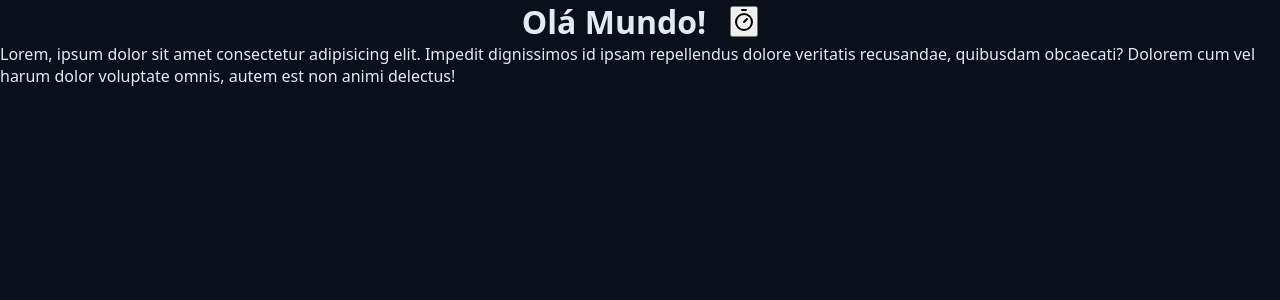
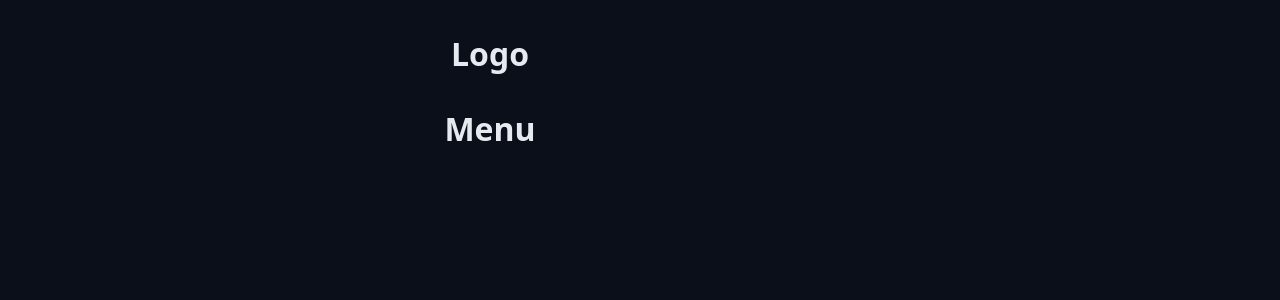
Before and after one commit to AndreLQueiroz/chronos-pomodoro, a React (Vite) app: page / in a window 1280 px wide. Shown: the top 300 px of the page. Built offline with nearby package versions, Linux system fonts and the light colour scheme.

Commit message:
Adicionando Container ao Projeto

```diff
--- a/src/App.tsx
+++ b/src/App.tsx
@@ -1,25 +1,27 @@
- import { TimerIcon } from 'lucide-react';
+
+import { Container } from './components/Container';
 import { Heading } from './components/Heading';
 
- import './styles/global.css';
- import './styles/theme.css';
+import './styles/global.css';
+import './styles/theme.css';
 
  export function App() {
 
     return(
     <>
-    <Heading>
-         Olá Mundo!
+    <Container>
+            <Heading>
+                Logo
+            </Heading>
+          </Container>
 
-    <button>
-        <TimerIcon/>
-    </button>
+        <Container>
+            <Heading>
+                Menu
+            </Heading>
+          </Container>
 
-    </Heading>
 
-    <p>
-        Lorem, ipsum dolor sit amet consectetur adipisicing elit. Impedit dignissimos id ipsam repellendus dolore veritatis recusandae, quibusdam obcaecati? Dolorem cum vel harum dolor voluptate omnis, autem est non animi delectus!
-    </p>
     </>
     );
 }
--- /dev/null
+++ b/src/components/Container/index.tsx
@@ -0,0 +1,15 @@
+import styles from "./styles.module.css"
+
+type ContainerProps = {
+    children: React.ReactNode;
+
+};
+export function Container({children}: ContainerProps) {
+    return (
+        <div className={styles.container}>
+        <div className={styles.content}>{children}</div>
+        </div>
+
+    );
+
+}
--- /dev/null
+++ b/src/components/Container/styles.module.css
@@ -0,0 +1,12 @@
+.container{
+    max-width: 980px;
+    margin: 0;
+}
+
+.container-fluid{
+    max-width: auto;
+}
+
+.content{
+    margin: 3.2rem;
+}
--- a/src/components/Heading.tsx
+++ b/src/components/Heading/index.tsx
@@ -1,4 +1,4 @@
-import styles from './Heading.module.css';
+import styles from './styles.module.css';
 
 type HeadingProps = {
     children: React.ReactNode;
```
Also changed, not shown: src/components/Heading/styles.module.css (renamed from src/components/Heading.module.css), src/styles/global.css (line endings or trailing spaces).
